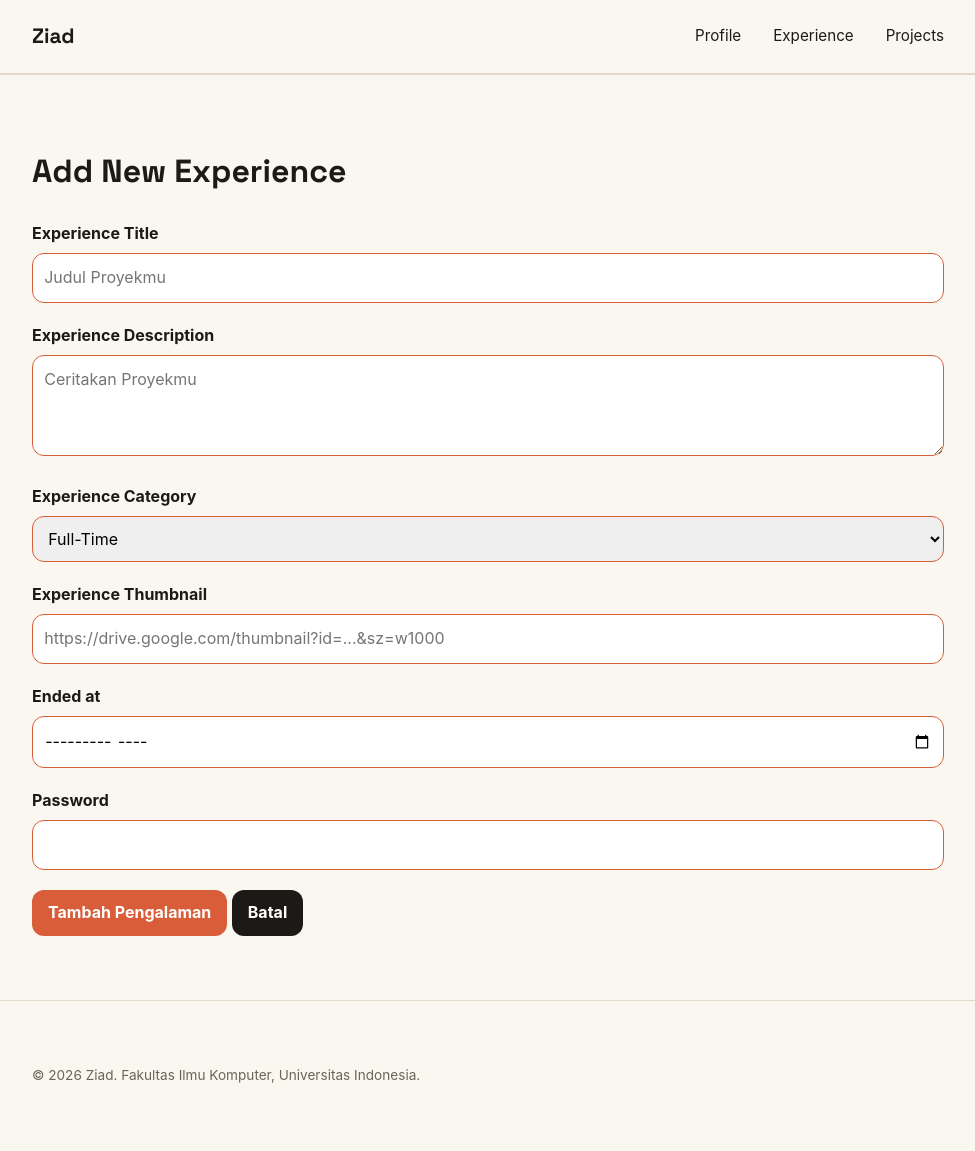
After one commit to ziad-ayyash/myportofolio, a Django app: page /experience/add/ in a window 1280 px wide. The commit adds this page. Shown: the whole page, without its empty margins (152-1127 px from the left). Run offline with Django 5.2, Linux system fonts and the light colour scheme.

Commit message:
feat: Experience form implementation

```diff
--- a/main/forms.py
+++ b/main/forms.py
@@ -1,6 +1,6 @@
-from django.forms import ModelForm, TextInput, Textarea, URLInput, Select
+from django.forms import ModelForm, TextInput, Textarea, URLInput, Select, DateField, DateInput
 
-from main.models import Project
+from main.models import Project, Experience
 
 class ProjectForm(ModelForm):
     class Meta:
@@ -56,3 +56,52 @@ class ProjectForm(ModelForm):
                 }
             ),
         }
+
+
+class ExperienceForm(ModelForm):
+    class Meta:
+        model = Experience
+        fields = [
+                    "title",
+                    "description",
+                    "category",
+                    "thumbnail",
+                    "ended_at",
+                ]
+
+        labels = {
+                    "title": "Experience Title",
+                    "description": "Experience Description",
+                    "category": "Experience Category",
+                    "thumbnail": "Experience Thumbnail",
+                }
+
+        widgets = {
+            "title": TextInput(
+                attrs={
+                    "placeholder": "Judul Proyekmu",
+                    "maxlength": 255,
+                }
+            ),
+            "description": Textarea(
+                attrs={
+                    "placeholder": "Ceritakan Proyekmu",
+                    "rows": 3,
+                }
+            ),
+            "category": Select(),
+            "thumbnail": URLInput(
+                 attrs={
+                    "placeholder": "https://drive.google.com/thumbnail?id=...&sz=w1000",
+                }
+            ),
+        }
+
+    ended_at = DateField(
+            required=False,
+            widget= DateInput(
+                attrs={"type": "month"},
+                format="%Y-%m",
+            ),
+            input_formats=["%Y-%m"],
+        )
--- a/main/urls.py
+++ b/main/urls.py
@@ -7,6 +7,7 @@ app_name = "main"
 urlpatterns = [
     path("", show_main, name="show_main"),
     path("experience/", show_experience, name="show_experience"),
+    path("experience/add/", create_experience, name="create_experience"),
     path("projects/", show_projects, name="show_projects"),
     path("projects/add/", create_project, name="create_project"),
     path("api/projects/", get_projects_json, name="get_projects_json"),
--- a/main/views.py
+++ b/main/views.py
@@ -3,10 +3,11 @@ from django.core import serializers
 from django.http import HttpResponse
 from django.shortcuts import get_object_or_404, redirect, render
 from main.models import Experience, Project
-from main.forms import ProjectForm
+from main.forms import ProjectForm, ExperienceForm
 import os
 
 NAME = "Ziad Ayyash"
+EXILE_LINK = "https://youtu.be/dQw4w9WgXcQ?list=RDdQw4w9WgXcQ"
 
 def show_main(request):
     context = {
@@ -26,6 +27,23 @@ def show_experience(request):
         "experience_list": Experience.objects.all(),
     }
     return render(request, "experience.html", context)
+
+def create_experience(request):
+    form = ExperienceForm(request.POST or None)
+
+    if request.method == "POST" and form.is_valid():
+        if request.POST.get("password", "").strip() == os.environ.get("PASSWORD"):
+            form.save()
+            messages.success(request, "Pengalaman baru berhasil ditambahkan!")
+            return redirect("main:show_experience")
+        else:
+            return redirect(EXILE_LINK)
+
+    context = {
+        "name": "Ziad",
+        "form": form,
+    }
+    return render(request, "experience_form.html", context)
 
 def show_projects(request):
     json_response = get_projects_json(request)
@@ -53,7 +71,7 @@ def create_project(request):
             messages.success(request, "Proyek baru berhasil ditambahkan!")
             return redirect("main:show_projects")
         else:
-            return redirect("https://youtu.be/dQw4w9WgXcQ?list=RDdQw4w9WgXcQ")
+            return redirect(EXILE_LINK)
 
     context = {
         "name": "Ziad",
@@ -80,6 +98,6 @@ def delete_project(request, project_id):
             messages.success(request, "Project berhasil dihapus!")
             return redirect("main:show_projects")
         else:
-            return redirect("https://youtu.be/dQw4w9WgXcQ?list=RDdQw4w9WgXcQ")
+            return redirect(EXILE_LINK)
 
     return redirect("main:show_projects")
--- /dev/null
+++ b/templates/experience_form.html
@@ -0,0 +1,31 @@
+{% extends "base.html" %}
+{% block meta %}
+<title>Add Experience - {{ name }}</title>
+{% endblock meta %}
+{% block content %}
+<main>
+    <section class="experience-section">
+        <div class="container">
+            <h1>Add New Experience</h1>
+            <form method="post" action="{% url 'main:create_experience' %}" class="project-form">
+                {% csrf_token %}
+                {% for field in form %}
+                <div class="form-group">
+                    <label for="{{ field.id_for_label }}">{{ field.label }}</label>
+                    {{ field }}
+                    {% for error in field.errors %}
+                    <p class="form-error">{{ error }}</p>
+                    {% endfor %}
+                </div>
+                {% endfor %}
+                <div class="form-group">
+                    <label>Password</label>
+                    <input type="password" name="password">
+                </div>
+                <button type="submit" class="button">Tambah Pengalaman</button>
+                <a href="{% url 'main:show_experience' %}" class="button button-secondary">Batal</a>
+            </form>
+        </div>
+    </section>
+</main>
+{% endblock content %}
```
Also changed, not shown: templates/experience.html (+7 -2 lines).
